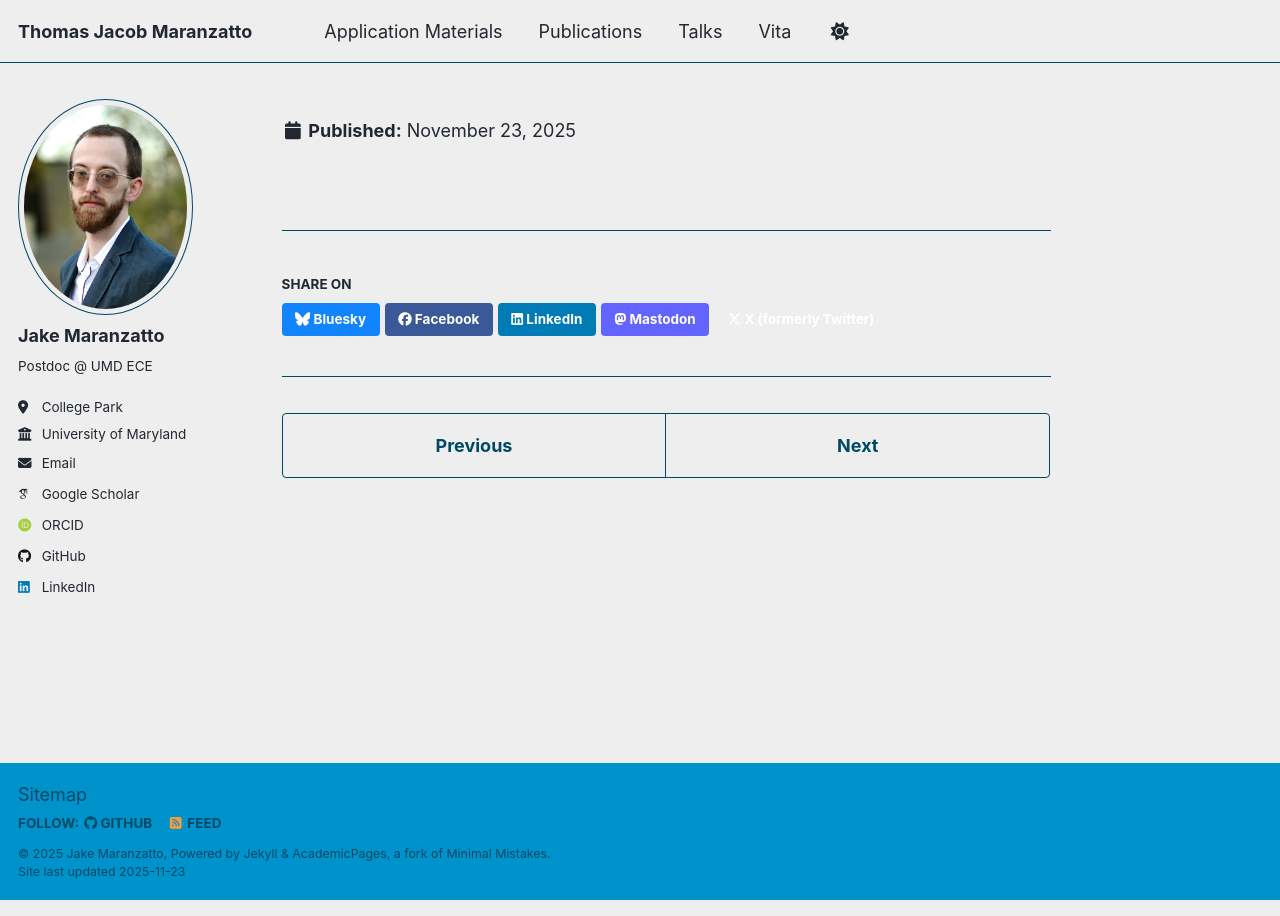
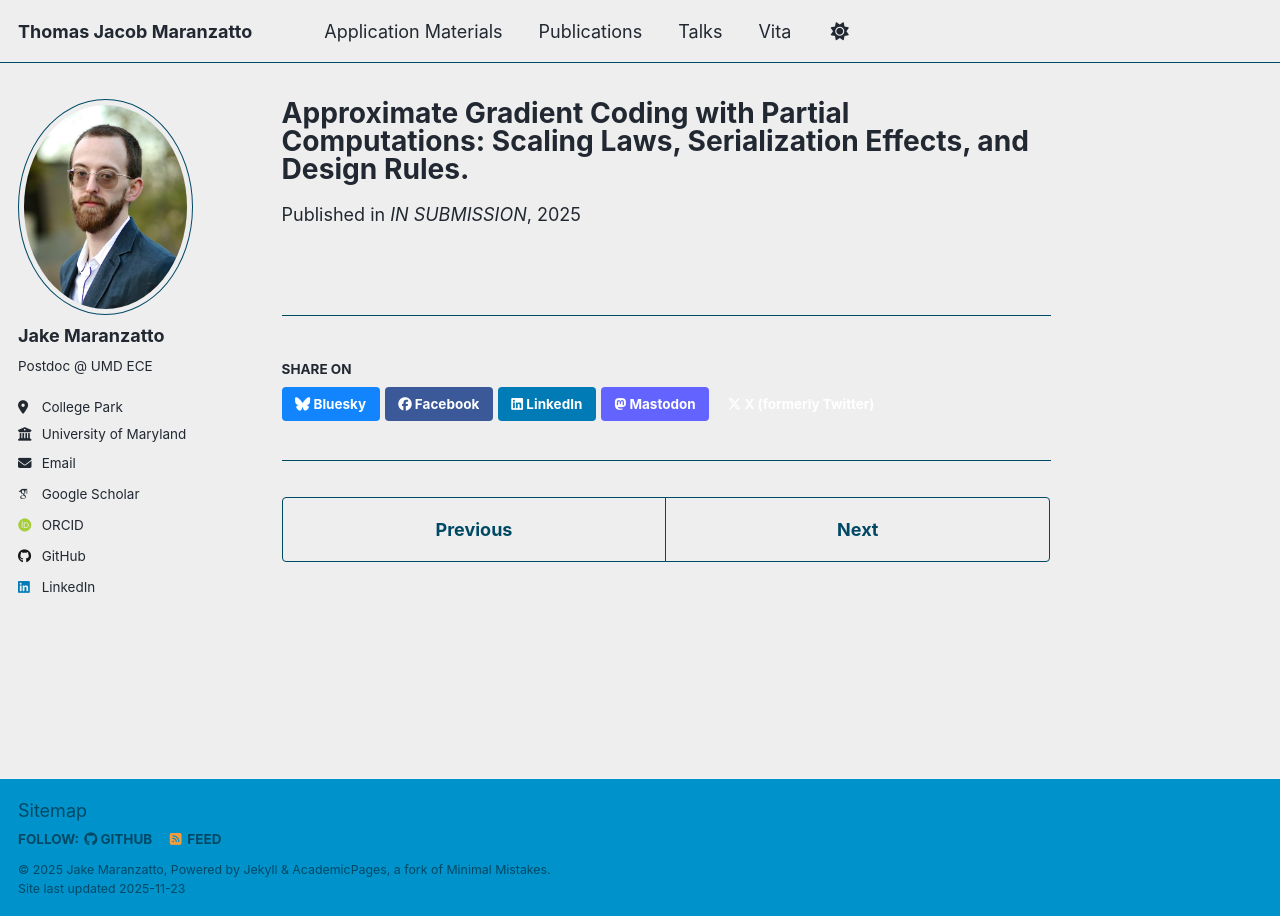
Before and after one commit to TMaranzatto/TMaranzatto.github.io, a Jekyll site: the page built from _publications/Approximate-Gradient-Coding-with-Partial.md, in a window 1280 px wide. Built offline with Jekyll 4.4.1, drawn with Linux system fonts in a browser that asks for light colours; some web fonts are replaced; a script that is not in the unit is left out.

Commit message:
Update Approximate-Gradient-Coding-with-Partial.md

```diff
--- a/_publications/Approximate-Gradient-Coding-with-Partial.md
+++ b/_publications/Approximate-Gradient-Coding-with-Partial.md
@@ -12,7 +12,7 @@ excerpt: 'Submitted to MLSYS 2026'
 
 date: 2025-10-01
 
-venue: 'IN SUBMISSION
+venue: 'IN SUBMISSION'
 
 slidesurl:
 
```
